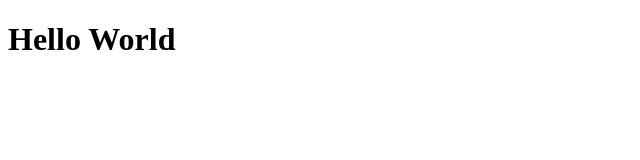
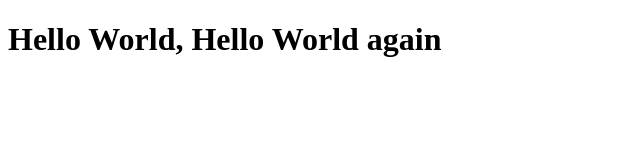
Before and after one commit to Iyad87/gitexercise-, a plain HTML site: page index.html in a window 1280 px wide. Shown: the whole page, without its empty margins (0-640 px from the left). Drawn offline with Linux system fonts and the light colour scheme.

Commit message:
make a new hello world

```diff
--- a/index.html
+++ b/index.html
@@ -7,7 +7,7 @@
     <title>Git and Githup</title>
 </head>
 <body>
-    <h1>Hello World</h1>
+    <h1>Hello World, Hello World again</h1>
 
 </body>
 </html>
```
